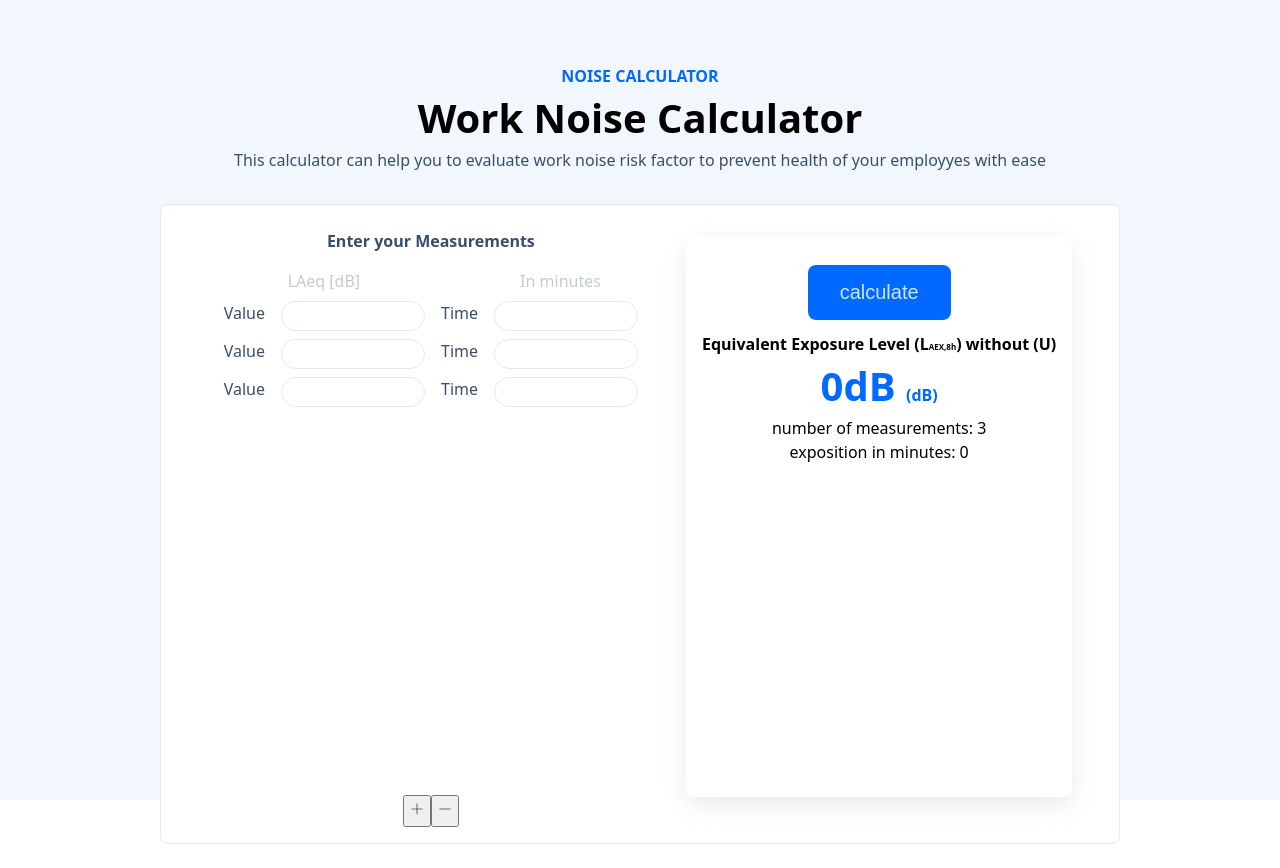
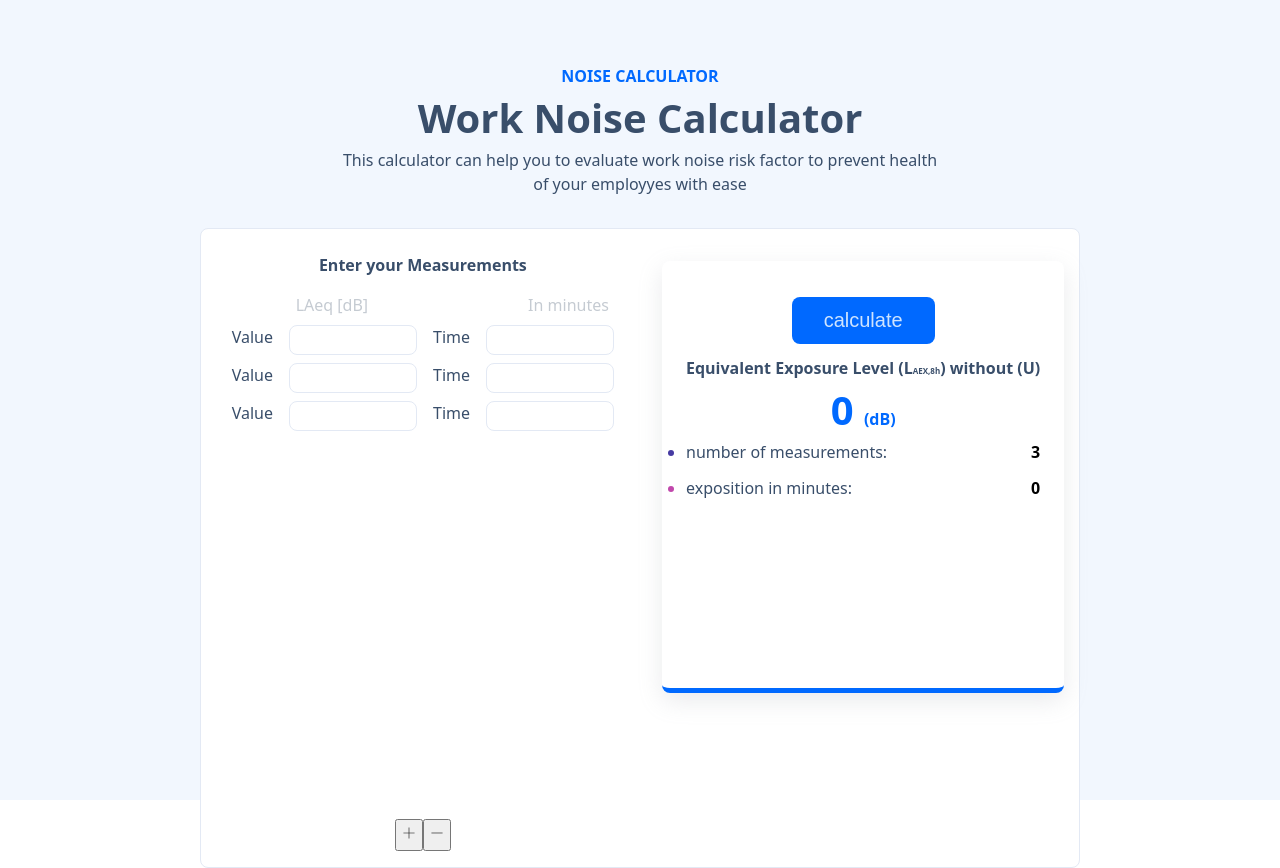
Before and after one commit to dzejkk/Noise_calc_ver_2, a React (Vite) app: page / in a window 1280 px wide. Before the commit the page ends 844 px from the top, so only its background shows below. Built offline with nearby package versions, Linux system fonts and the light colour scheme.

Commit message:
final commit from this branch, success

```diff
--- a/src/App.jsx
+++ b/src/App.jsx
@@ -28,7 +28,7 @@ function App() {
       idOfMeasurement: crypto.randomUUID(),
     },
   ]);
-  const [result, setResult] = useState("0dB");
+  const [result, setResult] = useState("0");
 
   // handlers
   const handleAddInputRow = () => {
--- a/src/app.module.css
+++ b/src/app.module.css
@@ -11,7 +11,7 @@
 
 .AppContainer {
   background-color: var(--color-base-100);
-  width: 60rem;
+  width: 55rem;
   min-height: 40rem;
   border: 1px solid var(--color-base-300);
   border-radius: var(--radius-box);
--- a/src/components/Display/Display.jsx
+++ b/src/components/Display/Display.jsx
@@ -17,8 +17,12 @@ export default function Display({
       <h1 className={style.displayHeading}>
         {result} <span>(dB)</span>
       </h1>
-      <p>number of measurements: {numberOfMeasurements}</p>
-      <p>exposition in minutes: {totalExpositionTime}</p>
+      <div className={style.detailsInfo}>
+        <p>number of measurements:</p>
+        <p className={style.numberOfMeasurements}>{numberOfMeasurements}</p>
+        <p>exposition in minutes: </p>
+        <p className={style.totalExpositionTime}>{totalExpositionTime}</p>
+      </div>
     </div>
   );
 }
--- a/src/components/Display/Display.module.css
+++ b/src/components/Display/Display.module.css
@@ -6,8 +6,9 @@
   margin-top: 2rem;
   box-shadow: rgba(149, 157, 165, 0.2) 0px 8px 24px;
   border-radius: var(--radius-box);
-  padding: 1rem;
-  max-height: 35rem;
+  padding: 1.5rem;
+  max-height: 27rem;
+  border-bottom: 5px solid var(--color-primary);
 }
 
 .displayHeading {
@@ -22,7 +23,7 @@ small {
 
 .displayButton {
   border: none;
-  padding: 1rem;
+  padding: 0.75rem;
   padding-inline: 2rem;
   border-radius: var(--radius-box);
   margin-block: 0.75rem;
@@ -40,3 +41,42 @@ small {
 .displayButton:active {
   transform: translateY(-5px);
 }
+
+.detailsInfo {
+  display: grid;
+  grid-template-columns: 1fr 1fr 1fr;
+  gap: 0.75rem;
+  width: 100%;
+}
+
+.numberOfMeasurements {
+  justify-self: end;
+  font-weight: 600;
+  grid-column: 3/4;
+}
+
+.totalExpositionTime {
+  justify-self: end;
+  font-weight: 600;
+  grid-column: 3/4;
+}
+
+.detailsInfo > p:nth-child(1) {
+  display: list-item;
+  grid-column: span 2;
+  color: var(--color-base-content);
+}
+
+.detailsInfo > p:nth-child(3) {
+  grid-column: span 2;
+  display: list-item;
+  color: var(--color-base-content);
+}
+
+.detailsInfo > p:nth-child(1)::marker {
+  color: var(--color-secondary);
+}
+
+.detailsInfo > p:nth-child(3)::marker {
+  color: var(--color-accent);
+}
--- a/src/components/heading/Heading.module.css
+++ b/src/components/heading/Heading.module.css
@@ -6,4 +6,5 @@
 
 .headingContianerParagraph {
   color: var(--color-base-content);
+  max-width: 65ch;
 }
--- a/src/components/valueList/valueList.module.css
+++ b/src/components/valueList/valueList.module.css
@@ -31,10 +31,10 @@
 }
 
 input {
-  width: 9rem;
+  width: 8rem;
   height: 30px;
   border: 1px solid var(--color-base-300);
-  border-radius: var(--radius-selector);
+  border-radius: var(--radius-field);
   padding: 0.5rem;
 }
 
--- a/src/index.css
+++ b/src/index.css
@@ -61,6 +61,11 @@ h2 {
 
 h1 {
   font-size: 2.5rem;
+  color: var(--color-base-content);
+}
+
+h3 {
+  color: var(--color-base-content);
 }
 
 ul {
```
